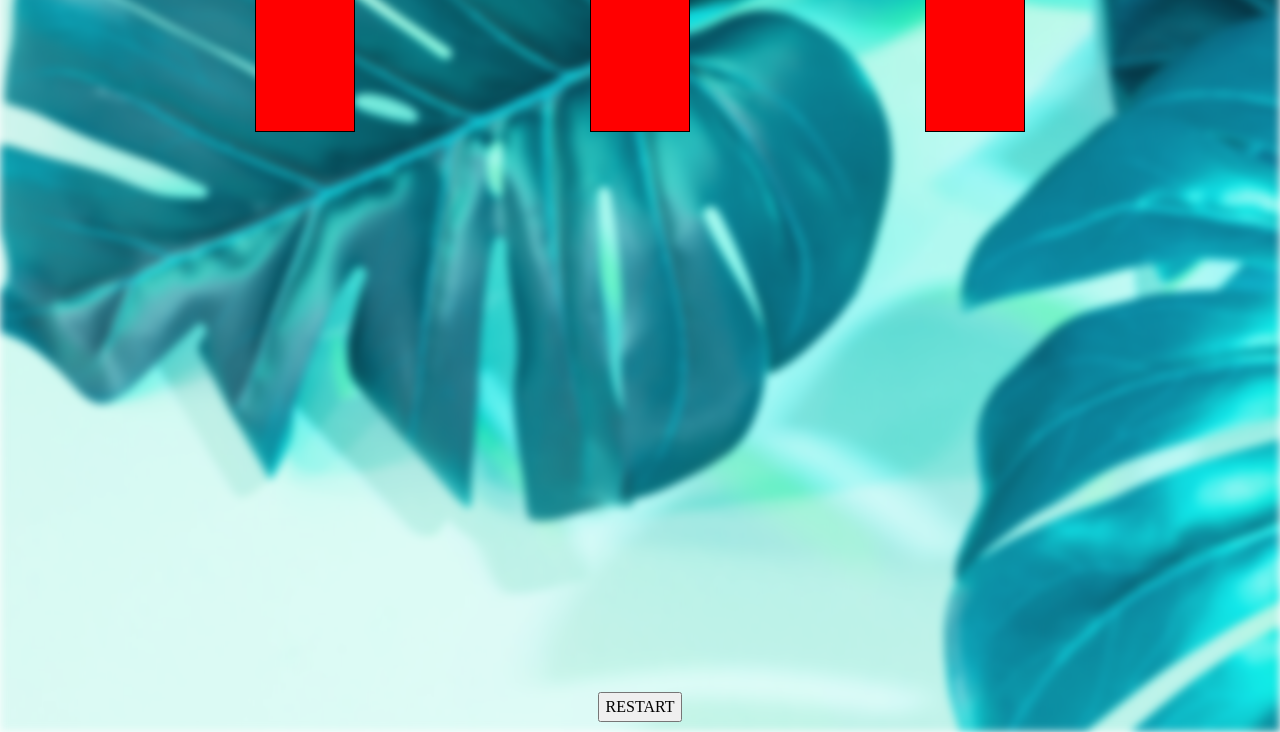
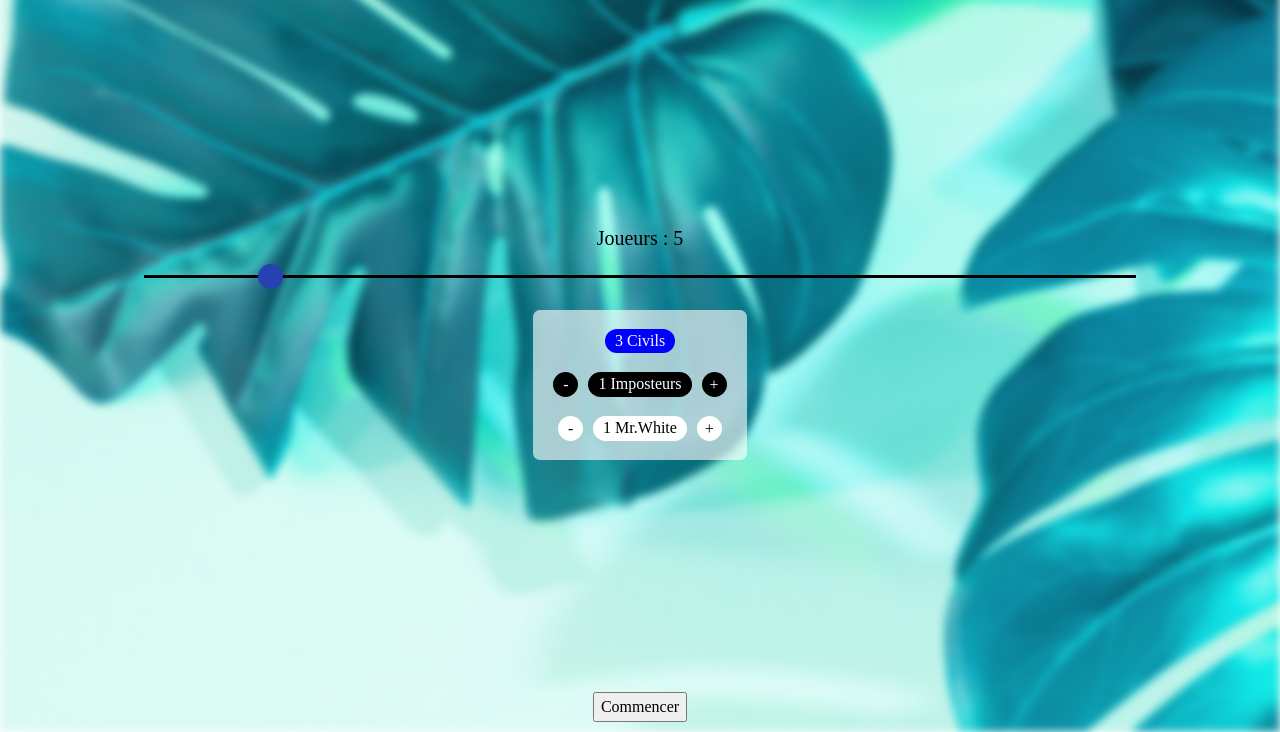
Before and after one commit to aureliennezzar/impostor, a website: page index.html in a window 1280 px wide. Shown: the part 68-800 px from the top of the page. Drawn offline with Linux system fonts and the light colour scheme.

Commit message:
home started

```diff
--- a/assets/css/index.scss
+++ b/assets/css/index.scss
@@ -5,6 +5,9 @@
 @import './sass/components/modal.scss';
 @import './sass/components/footer.scss';
 @import './sass/components/header.scss';
+@import './sass/components/home/header.scss';
+@import './sass/components/home/main.scss';
+@import './sass/components/home/footer.scss';
 
 body{
     position: absolute;
--- /dev/null
+++ b/assets/css/sass/components/home/footer.scss
@@ -0,0 +1,5 @@
+.home-footer{
+	display: flex;
+	justify-content: center;
+	padding: 10px;
+}
--- /dev/null
+++ b/assets/css/sass/components/home/header.scss
@@ -0,0 +1,4 @@
+.home-header{
+	text-align: center;
+	padding: 10px 0;
+}
--- /dev/null
+++ b/assets/css/sass/components/home/main.scss
@@ -0,0 +1,67 @@
+.home-main {
+	display: flex;
+	flex-direction: column;
+	padding: 0 20px;
+	align-items: center;
+	justify-content: center;
+	height: 100%;
+	.slider-wrapper {
+		display: flex;
+		flex-direction: column;
+		align-items: center;
+		width: 80%;
+		margin-bottom: 30px;
+		.slider-label{
+			margin-bottom: 20px;
+			font-size:20px;
+		}
+		.playerSlider {
+			-webkit-appearance: none; /* Override default CSS styles */
+			appearance: none;
+			width: 100%; /* Full-width */
+			height: 3px; /* Specified height */
+			background: #000000; /* Grey background */
+			outline: none; /* Remove outline */
+			&::-webkit-slider-thumb {
+				-webkit-appearance: none; /* Override default look */
+				appearance: none;
+				width: 25px; /* Set a specific slider handle width */
+				height: 25px; /* Slider handle height */
+				border-radius: 50%;
+				background: #2541b2; /* Green background */
+				cursor: pointer; /* Cursor on hover */
+			}
+		}
+	}
+	.game-infos {
+		display: flex;
+		flex-direction: column;
+		align-items: center;
+		background: rgba(255, 255, 255, 0.623);
+		padding: 0 20px;
+		border-radius: 7px;
+		height: 150px;
+		justify-content: space-evenly;
+		&-text {
+			padding: 0 10px;
+			margin: 0 10px;
+			border-radius: 99999999px;
+		}
+		&-civil {
+			color: #fff;
+			background: blue;
+		}
+
+		&-item {
+			display: flex;
+			.white {
+				color: black;
+				background: white;
+			}
+			.black {
+				background: black;
+				color: #fff;
+			}
+		}
+	}
+}
--- a/assets/css/sass/views/btn.scss
+++ b/assets/css/sass/views/btn.scss
@@ -1,3 +1,11 @@
 .btn{
 	text-transform: uppercase;
+	&-infos{
+		border-radius: 50%;
+		height: 25px;
+		width: 25px;
+		border: none;
+		background: black;
+		color: #fff;
+	}
 }
--- a/assets/js/app.js
+++ b/assets/js/app.js
@@ -1,14 +1,56 @@
 document.addEventListener('DOMContentLoaded', function () {
 	var app = {
-		amountPlayers: function (player) {
-			return game.nbPlayers = player
+		slider: document.querySelector('.playerSlider'),
+		sliderLabel: document.querySelector('.slider-label'),
+		civiliansDisplay: document.querySelector('.game-infos-civil'),
+		impostorDisplay: document.querySelector('.game-infos-impostor .game-infos-text'),
+		mrWhiteDisplay: document.querySelector('.game-infos-mrwhite .game-infos-text'),
+		nbPlayers: 5,
+		nbImpostor: 1,
+		nbWhite: 1,
+		nbInfiltrators: 2,
+		nbCivilians: 3,
+		updateInfos:function(){
+			app.sliderLabel.innerHTML = 'Joueurs : ' + app.nbPlayers
+			app.civiliansDisplay.innerHTML = app.nbCivilians + ' Civils'
+			app.impostorDisplay.innerHTML = app.nbImpostor + ' Imposteurs'
+			app.mrWhiteDisplay.innerHTML = app.nbWhite + ' Mr.White'
 		},
+		handleSlider: function () {
+			app.updateInfos()
+			app.slider.addEventListener('input', function () {
+				app.nbPlayers = this.value
+				app.nbImpostor = 0
+				app.nbWhite = 0
+				let maxImpostors = 0
+				let maxInfiltrators = Math.floor(app.nbPlayers / 2)
+				this.value % 2 === 0
+					? maxImpostors += maxInfiltrators - 1
+					: maxImpostors += maxInfiltrators
+				let increaseInterval = 2
 
+				let wCount = 0;
+					iCount = 0;
+				for (let i = 4; i <= 20; i += 2) {
+					!increaseInterval ? wCount++ : iCount++
+					if (app.nbPlayers >= i - 1 && app.nbPlayers <= i) {
+						app.nbWhite = wCount;
+						app.nbImpostor = iCount;
+						console.log(wCount);
+						app.nbInfiltrators = iCount + wCount
+						app.nbCivilians = app.nbPlayers - app.nbInfiltrators
+					};
+					increaseInterval++
+					if (increaseInterval > 2) increaseInterval = 0
+				}
+				app.updateInfos()
+			})
+		},
 		init: function () {
-			app.helloworld;
+			app.handleSlider();
 		},
-		helloworld: console.log("Impostor is running!")
 	}
+	app.init()
 
 
 	const Player = function (name, alive = true) {
@@ -327,6 +369,5 @@ document.addEventListener('DOMContentLoaded', function () {
 			})
 		},
 	}
-	app.init()
-	game.init()
+	// game.init()
 })
--- a/index.html
+++ b/index.html
@@ -4,34 +4,35 @@
 <head>
 	<meta charset="UTF-8">
 	<meta name="viewport" content="width=device-width, initial-scale=1.0">
-	<title>Impostor</title>
+	<title>impostor</title>
 	<link rel="stylesheet" href="assets/css/index.css">
 </head>
 
-<body>
-	<aside class="modal">
-		<div class="modal-content">
-			<h3 class="modal-title"></h3>
-			<form class="modal-content-form" onsubmit="game.test">
-				<label for="username">Choisis ton nom</label>
-				<input class="form-input" type="text" name="username" placeholder="Écrire ici" />
-				<button type="submit" class="btn btn-secondary form-btn">choisir mot</button>
-			</form>
-			<div class="modal-content-infos">
-				<p class="modal-role"></p>
-				<button class="btn btn-secondary modal-btn">continuer</button>
+<body class="home-body">
+	<header class="home-header">
+		<h1>Impostor</h1>
+	</header>
+	<main class="home-main">
+		<div class="slider-wrapper">
+			<label class="slider-label">Joueurs : x</label>
+			<input type="range" min="3" max="20" value="5" class="playerSlider">
+		</div>
+		<div class="game-infos">
+			<p class="game-infos-civil game-infos-text game-infos-item">Civils</p>
+			<div class="game-infos-impostor game-infos-item">
+				<button class="btn btn-infos black">-</button>
+				<p class="game-infos-text black">Impostors</p>
+				<button class="btn btn-infos black">+</button>
+			</div>
+			<div class="game-infos-mrwhite game-infos-item">
+				<button class="btn btn-infos white">-</button>
+				<p class="game-infos-text white">Mr.White</p>
+				<button class="btn btn-infos white">+</button>
 			</div>
 		</div>
-	</aside>
-	<header class="header">
-		<button class="header-leave btn">quitter</button>
-	</header>
-	<main class="board">
-
 	</main>
-	<footer class="footer">
-		<button class="footer-reset btn">restart</button>
-		<button class="footer-see btn">voir carte</button>
+	<footer class="home-footer">
+		<button>Commencer</button>
 	</footer>
 
 	<script src="./assets/js/app.js"></script>
```
Also changed, not shown: board.html (added, +40 -0 lines), assets/css/index.css, dist/index.html, 6 other files.
